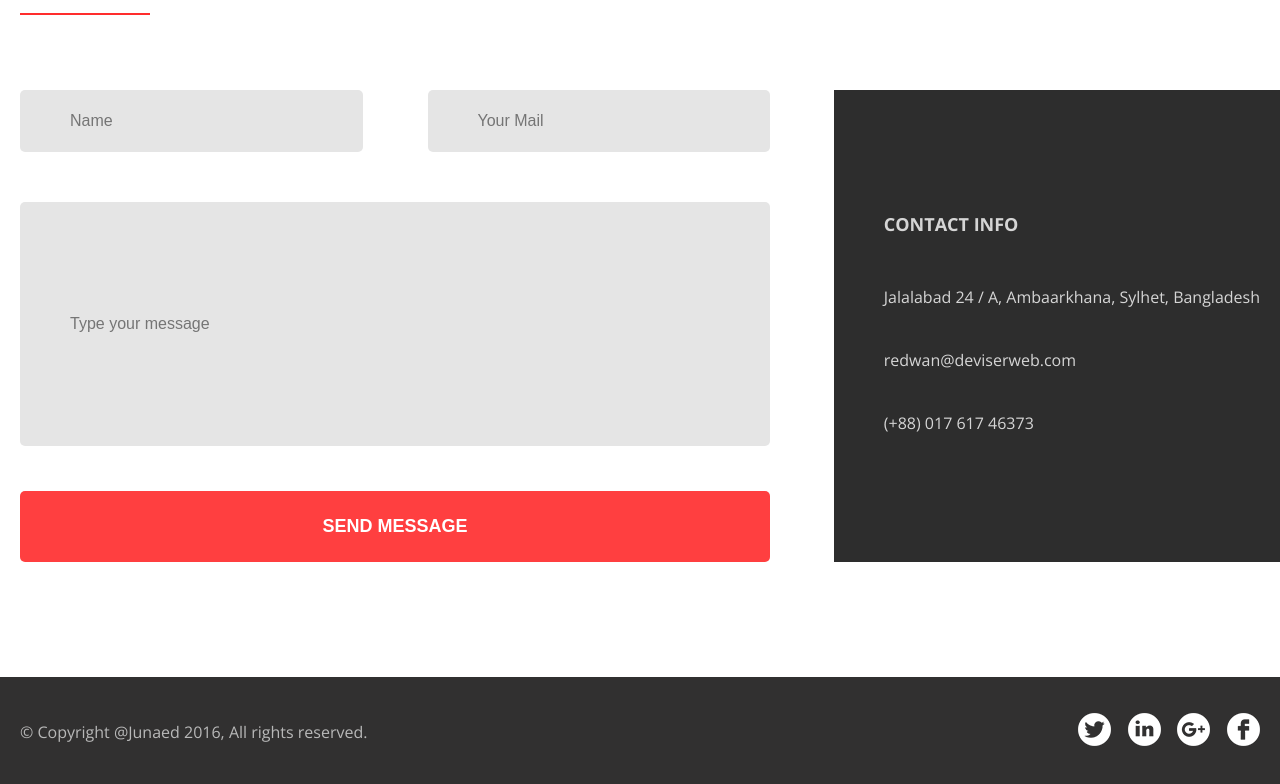
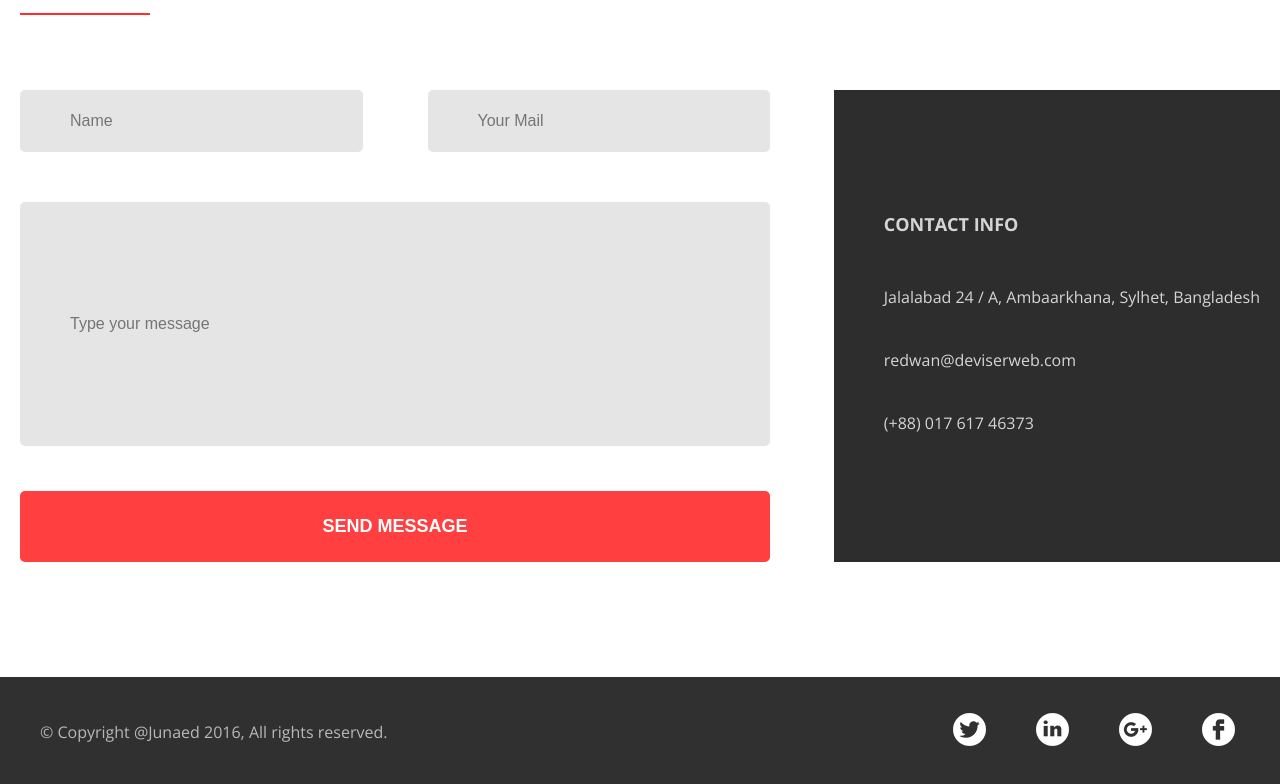
Before and after one commit to milviknik/skillfactory-a4-milyaev_victor, a plain HTML site: page index.html in a window 1280 px wide. Shown: the part 4166-4950 px from the top of the page. Drawn offline with nearby package versions, Linux system fonts and the light colour scheme.

Commit message:
Корректировка адаптива подвала

```diff
--- a/css/style.css
+++ b/css/style.css
@@ -626,13 +626,17 @@ footer div {
 	flex-wrap: wrap;
     max-width: 1248px;
     margin: 0 auto;
-    justify-content: space-between;
+    justify-content: space-around;
 	align-items: center;
 }
 footer div p {
-	width: 84%;
+	width: 70%;
 	font-size: 16px;
 	color: #b8b8b8;
+}
+
+footer div a {
+	margin: 0 5px;
 }
 
 /*---------------RESPONSIVE_1275---------------*/
@@ -800,6 +804,22 @@ footer div p {
 		justify-content: center;
 	}
 
+	footer {
+		min-height: 130px;
+		padding-left: 20px;
+		padding-right: 20px;
+	}
+
+	footer div {
+		min-height: 130px;
+    	justify-content: center;
+	}
+
+	footer div p {
+		width: 100%;
+		text-align: center;
+	}
+
 }
 
 /*---------------RESPONSIVE_620---------------*/
@@ -862,20 +882,4 @@ footer div p {
 	.form-contacts div:nth-of-type(2) p {
 		margin-right: 20px;
 	}
-
-	footer {
-		min-height: 130px;
-		padding-left: 20px;
-		padding-right: 20px;
-	}
-
-	footer div {
-		min-height: 130px;
-    	justify-content: center;
-	}
-
-	footer div p {
-		width: 100%;
-		text-align: center;
-	}
 }
```
